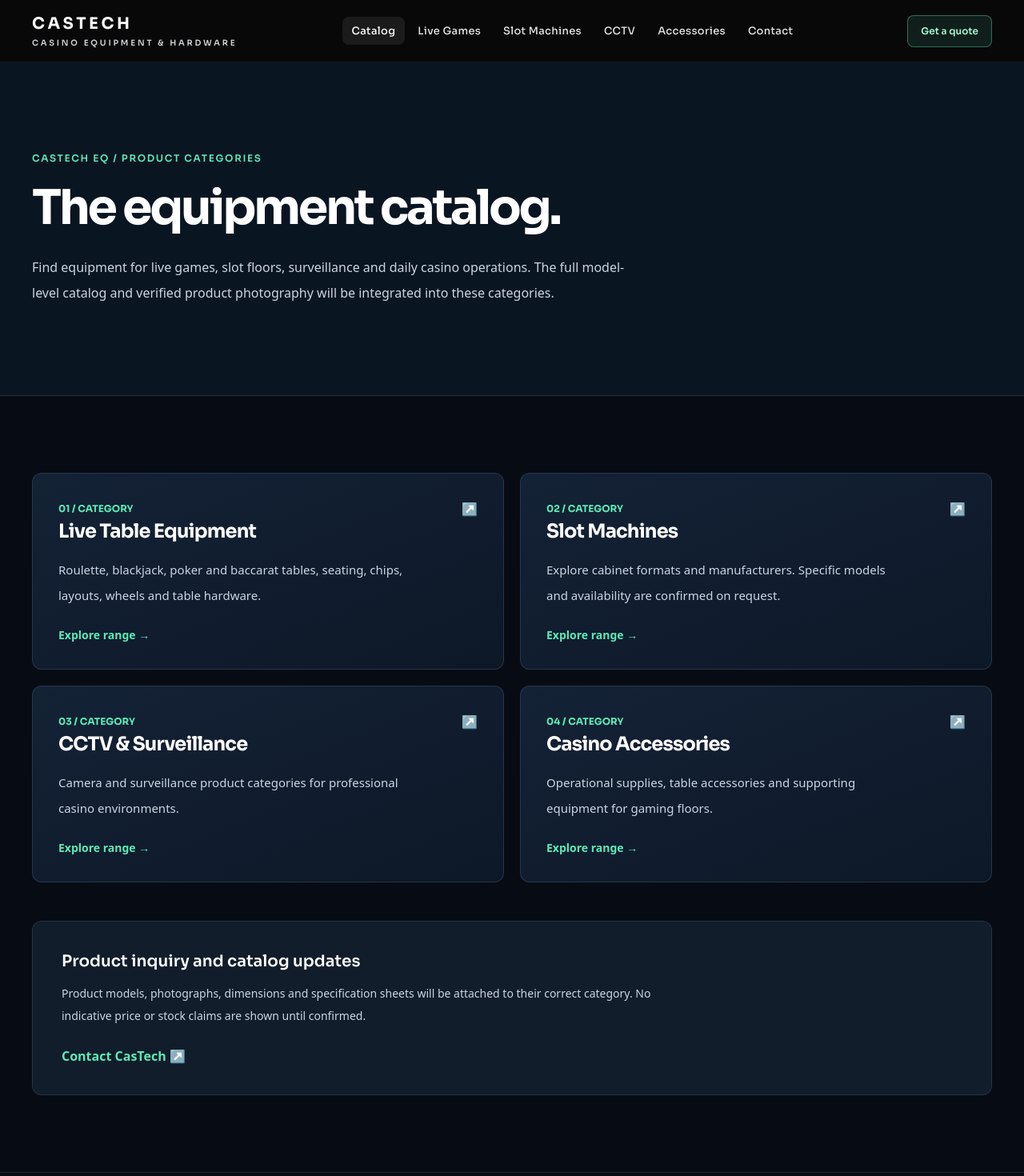
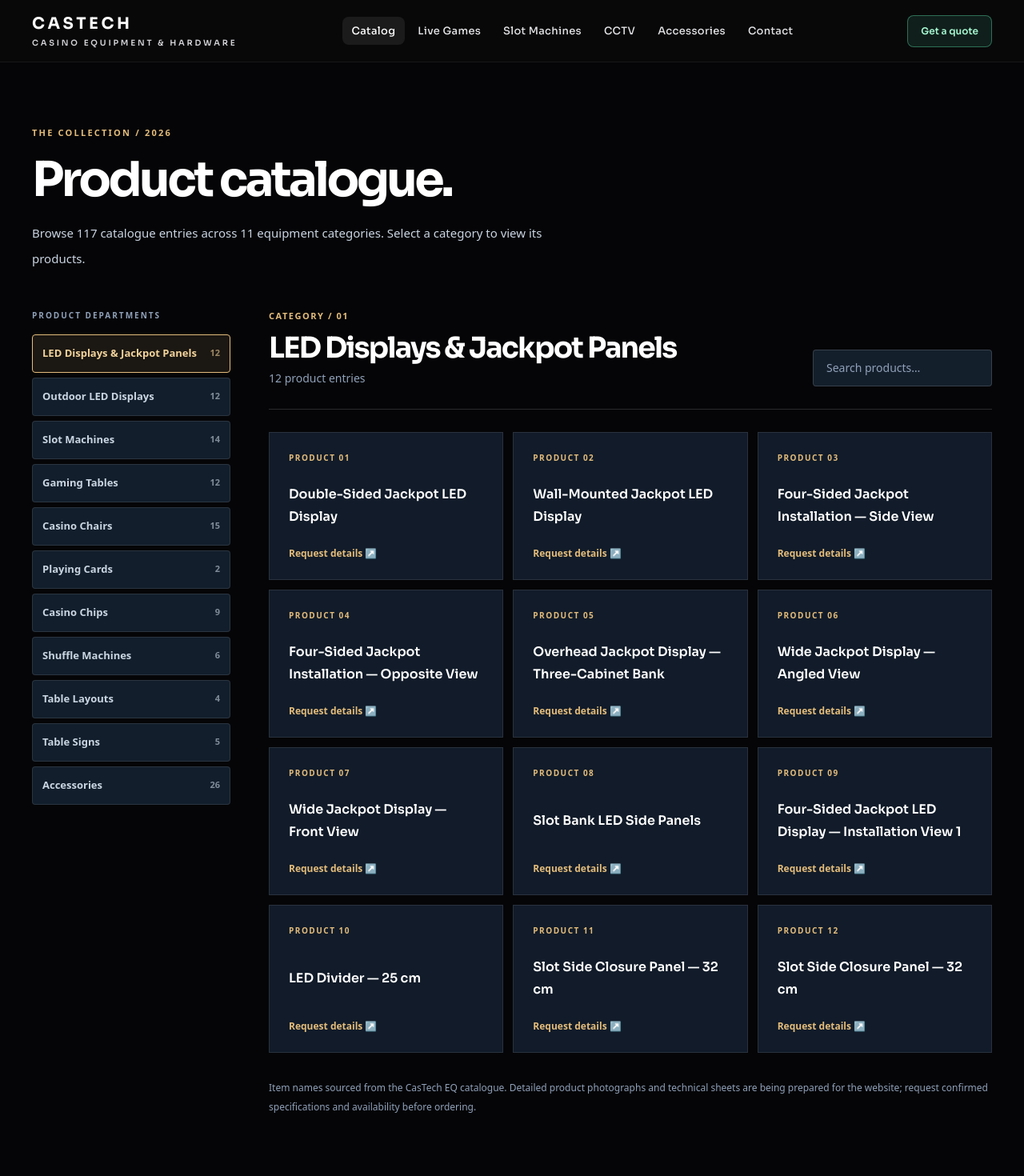
Before and after one commit to blldrmz/castech-site, a Next.js app: page /catalog in a window 1280 px wide. Shown: the top 1470 px of the page at 80% size. Built offline with nearby package versions, Linux system fonts and the light colour scheme.

Commit message:
Simplify CasTech EQ into elegant compact storefront and clean searchable catalogue

```diff
--- a/src/app/catalog/page.tsx
+++ b/src/app/catalog/page.tsx
@@ -1,36 +1,3 @@
-import Link from "next/link";
-import { SiteShell } from "@/components/SiteShell";
-import { homeCategoryCards } from "@/content/home";
-import type { Metadata } from "next";
-
-export const metadata: Metadata = {
-  title: "Equipment Catalog",
-  description: "Explore professional casino equipment categories at CasTech EQ. Complete product information and verified imagery will be integrated from the CasTech e-catalog.",
-};
-
-const codes = ["01", "02", "03", "04"];
-
-export default function CatalogPage() {
-  return <SiteShell>
-    <section className="relative border-b border-white/10 bg-[#0a1522]">
-      <div className="castech-container py-20 sm:py-28">
-        <p className="castech-eyebrow">CasTech EQ / Product Categories</p>
-        <h1 className="mt-6 max-w-4xl font-heading text-5xl font-bold tracking-[-.055em] text-white sm:text-6xl">The equipment catalog.</h1>
-        <p className="mt-7 max-w-3xl text-base leading-8 text-slate-300">Find equipment for live games, slot floors, surveillance and daily casino operations. The full model-level catalog and verified product photography will be integrated into these categories.</p>
-      </div>
-    </section>
-    <section className="bg-[#070c14]"><div className="castech-container py-20 sm:py-24">
-      <div className="grid gap-5 sm:grid-cols-2">
-        {homeCategoryCards.map((item, index)=><Link key={item.href} href={item.href} className="group flex min-h-[245px] flex-col justify-between rounded-xl border border-slate-700/70 bg-gradient-to-br from-[#142236] to-[#0d1827] p-8 transition hover:-translate-y-1 hover:border-emerald-400/50">
-          <div className="flex items-center justify-between"><span className="font-heading text-xs font-bold text-emerald-300">{codes[index]} / CATEGORY</span><span className="text-emerald-300" aria-hidden>↗</span></div>
-          <div><h2 className="font-heading text-2xl font-bold tracking-[-.035em] text-white">{item.title}</h2><p className="mt-4 max-w-md text-[15px] leading-8 text-slate-300">{item.description}</p><p className="mt-6 text-sm font-semibold text-emerald-300">Explore range →</p></div>
-        </Link>)}
-      </div>
-      <div className="mt-12 rounded-xl border border-slate-700/60 bg-[#111d2b] p-7 sm:p-9">
-        <h2 className="font-heading text-xl font-semibold text-white">Product inquiry and catalog updates</h2>
-        <p className="mt-3 max-w-3xl text-sm leading-7 text-slate-300">Product models, photographs, dimensions and specification sheets will be attached to their correct category. No indicative price or stock claims are shown until confirmed.</p>
-        <Link href="/contact" className="mt-6 inline-flex font-semibold text-emerald-300">Contact CasTech ↗</Link>
-      </div>
-    </div></section>
-  </SiteShell>;
-}
+import { Suspense } from "react";import type {Metadata} from "next";import {SiteShell} from "@/components/SiteShell";import {CatalogueBrowser} from "@/components/CatalogueBrowser";
+export const metadata:Metadata={title:"Equipment Catalogue",description:"CasTech EQ catalogue: 117 product entries in 11 equipment departments."};
+export default function CataloguePage(){return <SiteShell><Suspense fallback={<div className="castech-container py-28 text-slate-300">Loading catalogue…</div>}><CatalogueBrowser/></Suspense></SiteShell>}
```
